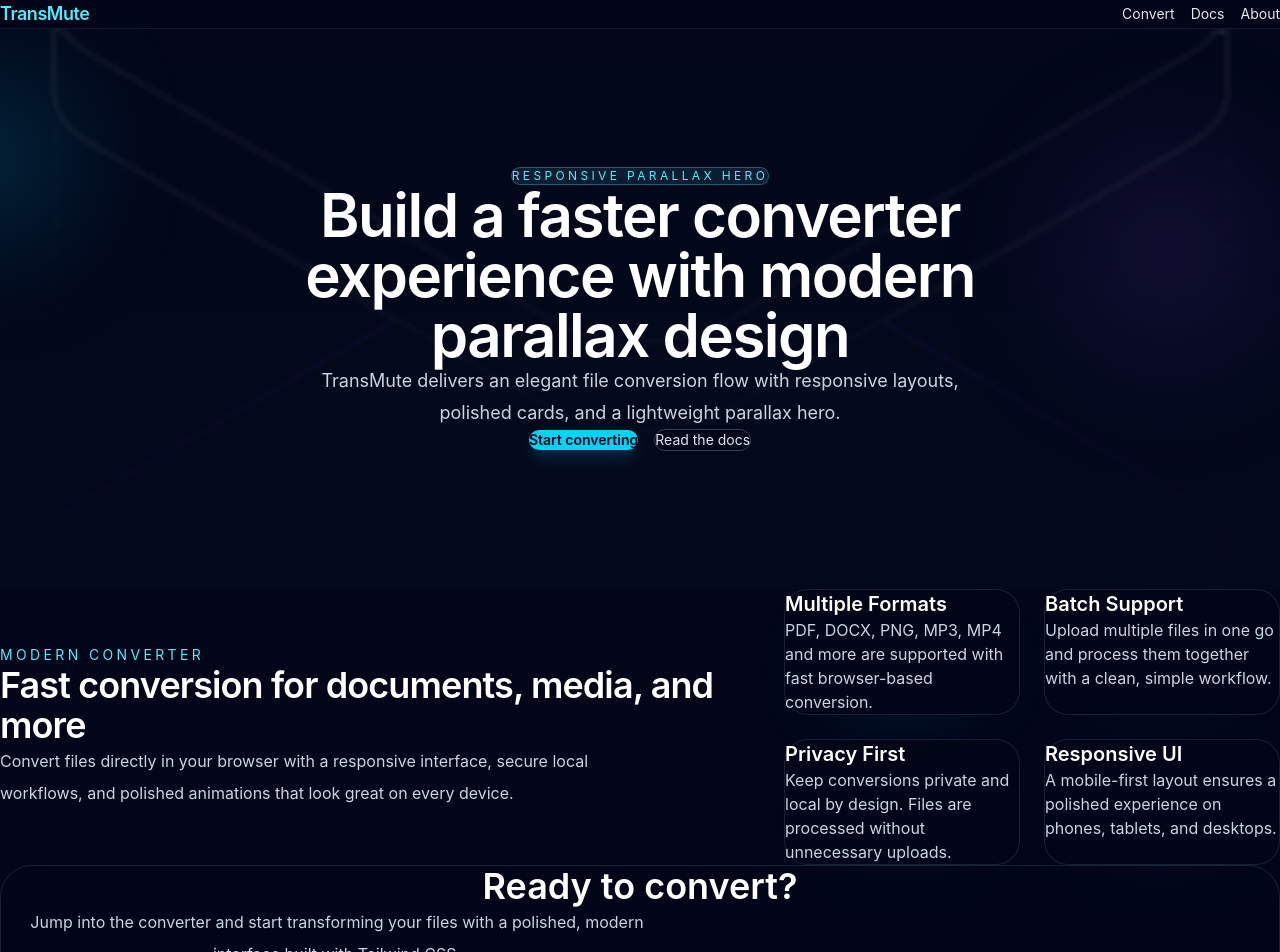
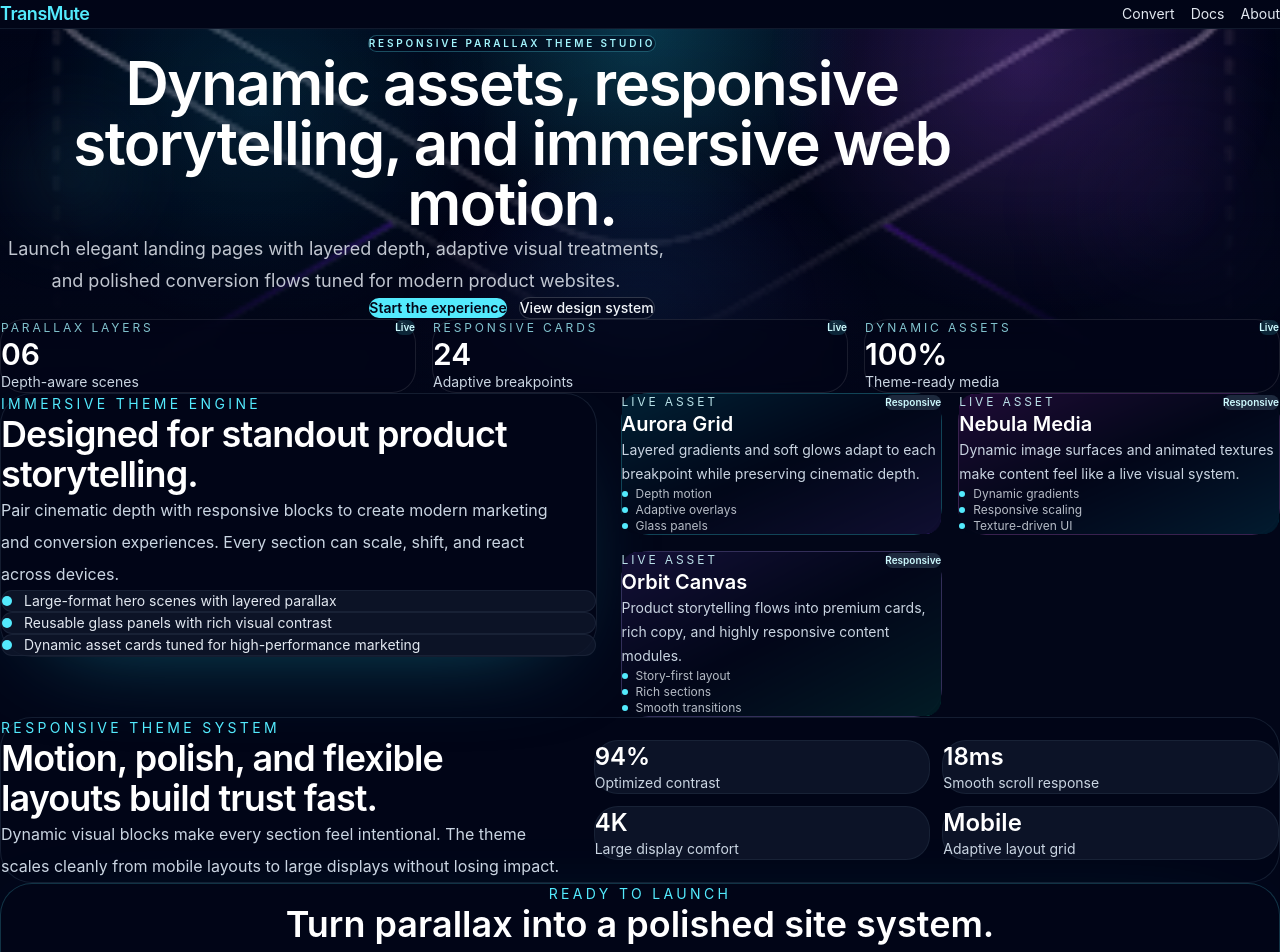
Before and after one commit to Dominic-SR/TransMute, a React (Vite) app: page / in a window 1280 px wide. Shown: the top 952 px of the page. Built offline with nearby package versions, Linux system fonts and the light colour scheme.

Commit message:
file changes

```diff
--- a/src/components/ParallaxHero.tsx
+++ b/src/components/ParallaxHero.tsx
@@ -1,37 +1,108 @@
+import { useEffect, useMemo, useState } from 'react'
 import { Link } from 'react-router-dom'
 
+const heroMetrics = [
+  { label: 'Parallax layers', value: '06', detail: 'Depth-aware scenes' },
+  { label: 'Responsive cards', value: '24', detail: 'Adaptive breakpoints' },
+  { label: 'Dynamic assets', value: '100%', detail: 'Theme-ready media' },
+]
+
 export default function ParallaxHero() {
+  const [scrollY, setScrollY] = useState(0)
+
+  useEffect(() => {
+    let frame = 0
+
+    const updateScroll = () => {
+      cancelAnimationFrame(frame)
+      frame = requestAnimationFrame(() => setScrollY(window.scrollY))
+    }
+
+    updateScroll()
+    window.addEventListener('scroll', updateScroll, { passive: true })
+
+    return () => {
+      cancelAnimationFrame(frame)
+      window.removeEventListener('scroll', updateScroll)
+    }
+  }, [])
+
+  const layerTransforms = useMemo(() => ({
+    base: `translate3d(0, ${scrollY * 0.18}px, 0)`,
+    mid: `translate3d(0, ${scrollY * 0.28}px, 0)`,
+    front: `translate3d(0, ${scrollY * 0.36}px, 0)`,
+  }), [scrollY])
+
   return (
     <section className="relative overflow-hidden">
-      <div className="hero-bg absolute inset-0 bg-fixed" />
-      <div className="absolute inset-0 bg-slate-950/80" />
-      <div className="absolute -left-24 top-12 h-40 w-40 rounded-full bg-cyan-400/20 blur-3xl" />
-      <div className="absolute right-0 top-28 h-56 w-56 rounded-full bg-violet-500/10 blur-3xl" />
+      <div
+        className="absolute inset-0 bg-cover bg-center"
+        style={{
+          backgroundImage: `linear-gradient(180deg, rgba(2,6,23,0.2), rgba(2,6,23,0.88)), url('/src/assets/hero.png')`,
+          transform: layerTransforms.base,
+          backgroundAttachment: 'fixed',
+        }}
+      />
+      <div className="absolute inset-0 bg-[radial-gradient(circle_at_top,rgba(34,211,238,0.25),transparent_30%),radial-gradient(circle_at_bottom,rgba(76,29,149,0.3),transparent_35%)]" />
+      <div
+        className="absolute inset-0 opacity-80"
+        style={{
+          backgroundImage: 'radial-gradient(circle at 20% 20%, rgba(14,116,144,0.32), transparent 22%), radial-gradient(circle at 80% 10%, rgba(168,85,247,0.34), transparent 24%), radial-gradient(circle at 50% 80%, rgba(8,145,178,0.24), transparent 26%)',
+          transform: layerTransforms.mid,
+          filter: 'blur(0.2px)',
+        }}
+      />
+      <div className="absolute inset-0 bg-gradient-to-b from-transparent via-slate-950/20 to-slate-950/90" />
 
-      <div className="relative mx-auto flex min-h-[70vh] max-w-7xl flex-col items-center justify-center px-6 py-24 text-center text-slate-100 sm:py-32 lg:px-8">
-        <span className="rounded-full border border-cyan-300/30 bg-cyan-300/10 px-4 py-1 text-xs uppercase tracking-[0.28em] text-cyan-300">
-          Responsive parallax hero
-        </span>
-        <h1 className="mt-8 max-w-4xl text-4xl font-semibold tracking-tight text-white sm:text-5xl lg:text-6xl">
-          Build a faster converter experience with modern parallax design
+      <div className="absolute left-6 top-24 hidden h-24 w-24 rounded-full border border-cyan-300/40 bg-cyan-300/10 blur-2xl md:block" style={{ transform: `translate3d(0, ${scrollY * 0.22}px, 0)` }} />
+      <div className="absolute right-10 top-28 hidden h-32 w-32 rounded-full border border-violet-300/30 bg-violet-500/10 blur-3xl lg:block" style={{ transform: `translate3d(0, ${scrollY * 0.14}px, 0)` }} />
+
+      <div className="relative mx-auto max-w-7xl px-6 py-24 sm:px-8 sm:py-28 lg:px-10 lg:py-32">
+        <div className="mx-auto max-w-5xl text-center">
+          <div className="inline-flex items-center rounded-full border border-cyan-300/30 bg-slate-950/55 px-4 py-2 text-[10px] font-semibold uppercase tracking-[0.28em] text-cyan-200 backdrop-blur">
+            Responsive parallax theme studio
+          </div>
+
+          <h1 className="mt-8 text-4xl font-semibold tracking-tight text-white sm:text-5xl lg:text-6xl">
+            Dynamic assets, responsive storytelling, and immersive web motion.
           </h1>
-        <p className="mx-auto mt-6 max-w-2xl text-base leading-8 text-slate-300 sm:text-lg">
-          TransMute delivers an elegant file conversion flow with responsive layouts, polished cards, and a lightweight parallax hero.
+
+          <p className="mx-auto mt-6 max-w-2xl text-base leading-8 text-slate-200/85 sm:text-lg">
+            Launch elegant landing pages with layered depth, adaptive visual treatments, and polished conversion flows tuned for modern product websites.
           </p>
 
-        <div className="mt-10 flex flex-col items-center justify-center gap-4 sm:flex-row">
+          <div className="mt-10 flex flex-col items-center justify-center gap-3 sm:flex-row">
             <Link
               to="/convert"
-            className="inline-flex rounded-full bg-cyan-400 px-6 py-3 text-sm font-semibold text-slate-950 shadow-lg shadow-cyan-500/20 transition hover:bg-cyan-300"
+              className="inline-flex rounded-full bg-cyan-300 px-6 py-3 text-sm font-semibold text-slate-950 shadow-[0_20px_80px_-28px_rgba(34,211,238,0.9)] transition hover:bg-cyan-200"
             >
-            Start converting
+              Start the experience
             </Link>
             <Link
               to="/docs"
-            className="inline-flex rounded-full border border-slate-700 bg-slate-950/80 px-6 py-3 text-sm text-slate-200 transition hover:border-cyan-300 hover:text-white"
+              className="inline-flex rounded-full border border-slate-200/20 bg-slate-950/55 px-6 py-3 text-sm font-medium text-slate-100 backdrop-blur transition hover:border-cyan-200/60 hover:text-white"
             >
-            Read the docs
+              View design system
             </Link>
+          </div>
+        </div>
+
+        <div className="mt-12 grid gap-4 sm:grid-cols-3" style={{ transform: layerTransforms.front }}>
+          {heroMetrics.map((metric) => (
+            <div
+              key={metric.label}
+              className="rounded-3xl border border-white/10 bg-slate-950/65 p-5 text-left shadow-[0_30px_90px_-50px_rgba(34,211,238,0.65)] backdrop-blur"
+            >
+              <div className="flex items-start justify-between gap-3">
+                <div>
+                  <p className="text-xs uppercase tracking-[0.24em] text-cyan-200/80">{metric.label}</p>
+                  <p className="mt-3 text-3xl font-semibold text-white">{metric.value}</p>
+                </div>
+                <span className="mt-1 rounded-full bg-cyan-300/15 px-2.5 py-1 text-[10px] font-semibold text-cyan-100">Live</span>
+              </div>
+              <p className="mt-3 text-sm text-slate-300">{metric.detail}</p>
+            </div>
+          ))}
         </div>
       </div>
     </section>
--- a/src/index.css
+++ b/src/index.css
@@ -32,6 +32,13 @@ body {
   color: #ffffff;
 }
 
+body {
+  background:
+    radial-gradient(circle at top, rgba(8, 145, 178, 0.12), transparent 28%),
+    radial-gradient(circle at bottom, rgba(109, 40, 217, 0.16), transparent 30%),
+    #020617;
+}
+
 .hero-bg {
   background-image: linear-gradient(180deg, rgba(15, 23, 42, 0.45), rgba(15, 23, 42, 0.95)), url('/src/assets/hero.png');
   background-repeat: no-repeat;
@@ -39,6 +46,13 @@ body {
   background-size: cover;
 }
 
+.glass-panel {
+  background: rgba(2, 6, 23, 0.72);
+  border: 1px solid rgba(14, 116, 144, 0.2);
+  backdrop-filter: blur(10px);
+  box-shadow: 0 20px 80px -45px rgba(14, 116, 144, 0.65);
+}
+
 @media (min-width: 768px) {
   .hero-bg {
     background-attachment: fixed;
--- a/src/pages/Home.tsx
+++ b/src/pages/Home.tsx
@@ -1,49 +1,132 @@
 import ParallaxHero from '../components/ParallaxHero'
+
+const dynamicAssets = [
+  {
+    title: 'Aurora Grid',
+    description: 'Layered gradients and soft glows adapt to each breakpoint while preserving cinematic depth.',
+    accent: 'from-cyan-400/90 via-slate-950/70 to-violet-500/70',
+    stats: ['Depth motion', 'Adaptive overlays', 'Glass panels'],
+    tone: 'border-cyan-300/20 bg-cyan-400/10',
+  },
+  {
+    title: 'Nebula Media',
+    description: 'Dynamic image surfaces and animated textures make content feel like a live visual system.',
+    accent: 'from-fuchsia-500/90 via-slate-950/65 to-cyan-400/70',
+    stats: ['Dynamic gradients', 'Responsive scaling', 'Texture-driven UI'],
+    tone: 'border-fuchsia-300/15 bg-fuchsia-500/10',
+  },
+  {
+    title: 'Orbit Canvas',
+    description: 'Product storytelling flows into premium cards, rich copy, and highly responsive content modules.',
+    accent: 'from-violet-500/90 via-slate-950/70 to-emerald-400/70',
+    stats: ['Story-first layout', 'Rich sections', 'Smooth transitions'],
+    tone: 'border-violet-300/20 bg-violet-500/10',
+  },
+]
 
 export default function Home() {
   return (
-    <div className="space-y-16">
+    <div className="space-y-16 pb-10">
       <ParallaxHero />
 
       <section className="mx-auto max-w-7xl px-6 sm:px-8">
-        <div className="grid gap-10 lg:grid-cols-[1.2fr_0.8fr] lg:items-center">
-          <div className="space-y-6">
-            <p className="text-sm uppercase tracking-[0.24em] text-cyan-300">Modern converter</p>
-            <h2 className="text-3xl font-semibold tracking-tight text-white sm:text-4xl">
-              Fast conversion for documents, media, and more
+        <div className="grid gap-6 lg:grid-cols-[0.95fr_1.05fr] lg:items-start">
+          <div className="rounded-[2rem] border border-slate-800/70 bg-slate-950/78 p-8 shadow-[0_30px_100px_-55px_rgba(34,211,238,0.5)]">
+            <p className="text-sm uppercase tracking-[0.24em] text-cyan-300">Immersive theme engine</p>
+            <h2 className="mt-4 text-3xl font-semibold tracking-tight text-white sm:text-4xl">
+              Designed for standout product storytelling.
             </h2>
-            <p className="max-w-2xl text-slate-300 leading-8">
-              Convert files directly in your browser with a responsive interface, secure local workflows, and polished animations that look great on every device.
+            <p className="mt-4 max-w-xl text-slate-300 leading-8">
+              Pair cinematic depth with responsive blocks to create modern marketing and conversion experiences. Every section can scale, shift, and react across devices.
             </p>
+
+            <div className="mt-6 space-y-3 text-sm text-slate-200">
+              {[
+                'Large-format hero scenes with layered parallax',
+                'Reusable glass panels with rich visual contrast',
+                'Dynamic asset cards tuned for high-performance marketing',
+              ].map((item) => (
+                <div key={item} className="flex items-center gap-3 rounded-2xl border border-slate-800/70 bg-slate-900/80 px-4 py-3">
+                  <span className="h-2.5 w-2.5 rounded-full bg-cyan-300" />
+                  <span>{item}</span>
+                </div>
+              ))}
+            </div>
           </div>
 
-          <div className="grid gap-6 sm:grid-cols-2">
-            <div className="rounded-3xl border border-slate-800/80 bg-slate-950/70 p-6 shadow-[0_20px_80px_-50px_rgba(14,165,233,0.4)]">
-              <h3 className="text-xl font-semibold text-white">Multiple Formats</h3>
-              <p className="mt-3 text-slate-300">PDF, DOCX, PNG, MP3, MP4 and more are supported with fast browser-based conversion.</p>
+          <div className="grid gap-4 sm:grid-cols-2">
+            {dynamicAssets.map((asset) => (
+              <article
+                key={asset.title}
+                className={`group rounded-[1.75rem] border p-6 ${asset.tone} transition-transform duration-300 hover:-translate-y-1`}
+              >
+                <div className={`rounded-2xl bg-gradient-to-br ${asset.accent} p-[1px]`}>
+                  <div className="rounded-[calc(1rem-1px)] bg-slate-950/85 p-5">
+                    <div className="flex items-center justify-between">
+                      <p className="text-xs uppercase tracking-[0.24em] text-cyan-100/90">Live asset</p>
+                      <span className="rounded-full bg-slate-800 px-2.5 py-1 text-[10px] font-semibold text-cyan-100">
+                        Responsive
+                      </span>
+                    </div>
+
+                    <h3 className="mt-5 text-xl font-semibold text-white">{asset.title}</h3>
+                    <p className="mt-3 text-sm leading-6 text-slate-300">{asset.description}</p>
+
+                    <ul className="mt-5 space-y-2 text-xs text-slate-200/80">
+                      {asset.stats.map((stat) => (
+                        <li key={stat} className="flex items-center gap-2">
+                          <span className="h-1.5 w-1.5 rounded-full bg-cyan-300" />
+                          <span>{stat}</span>
+                        </li>
+                      ))}
+                    </ul>
+                  </div>
+                </div>
+              </article>
+            ))}
+          </div>
+        </div>
+      </section>
+
+      <section className="mx-auto max-w-7xl px-6 sm:px-8">
+        <div className="rounded-[2rem] border border-slate-800/70 bg-slate-950/86 p-8 sm:p-10">
+          <div className="grid gap-8 lg:grid-cols-[0.9fr_1.1fr] lg:items-center">
+            <div>
+              <p className="text-sm uppercase tracking-[0.24em] text-cyan-300">Responsive theme system</p>
+              <h2 className="mt-4 text-3xl font-semibold tracking-tight text-white sm:text-4xl">
+                Motion, polish, and flexible layouts build trust fast.
+              </h2>
+              <p className="mt-4 text-slate-300 leading-8">
+                Dynamic visual blocks make every section feel intentional. The theme scales cleanly from mobile layouts to large displays without losing impact.
+              </p>
             </div>
-            <div className="rounded-3xl border border-slate-800/80 bg-slate-950/70 p-6 shadow-[0_20px_80px_-50px_rgba(125,211,252,0.16)]">
-              <h3 className="text-xl font-semibold text-white">Batch Support</h3>
-              <p className="mt-3 text-slate-300">Upload multiple files in one go and process them together with a clean, simple workflow.</p>
-            </div>
-            <div className="rounded-3xl border border-slate-800/80 bg-slate-950/70 p-6 shadow-[0_20px_80px_-50px_rgba(14,165,233,0.2)]">
-              <h3 className="text-xl font-semibold text-white">Privacy First</h3>
-              <p className="mt-3 text-slate-300">Keep conversions private and local by design. Files are processed without unnecessary uploads.</p>
-            </div>
-            <div className="rounded-3xl border border-slate-800/80 bg-slate-950/70 p-6 shadow-[0_20px_80px_-50px_rgba(129,140,248,0.18)]">
-              <h3 className="text-xl font-semibold text-white">Responsive UI</h3>
-              <p className="mt-3 text-slate-300">A mobile-first layout ensures a polished experience on phones, tablets, and desktops.</p>
+
+            <div className="grid gap-3 sm:grid-cols-2">
+              {[
+                ['94%', 'Optimized contrast'],
+                ['18ms', 'Smooth scroll response'],
+                ['4K', 'Large display comfort'],
+                ['Mobile', 'Adaptive layout grid'],
+              ].map(([value, label]) => (
+                <div key={label} className="rounded-3xl border border-slate-800/70 bg-slate-900/85 p-5">
+                  <p className="text-2xl font-semibold text-white">{value}</p>
+                  <p className="mt-2 text-sm text-slate-300">{label}</p>
+                </div>
+              ))}
             </div>
           </div>
         </div>
       </section>
 
       <section className="mx-auto max-w-7xl px-6 sm:px-8">
-        <div className="rounded-[2rem] border border-slate-800/80 bg-slate-950/80 p-10 text-center shadow-xl shadow-slate-950/30 sm:p-12">
-          <h2 className="text-3xl font-semibold text-white sm:text-4xl">Ready to convert?</h2>
-          <p className="mx-auto mt-4 max-w-2xl text-slate-300 leading-8">Jump into the converter and start transforming your files with a polished, modern interface built with Tailwind CSS.</p>
-          <a href="/convert" className="mt-8 inline-flex rounded-full bg-cyan-400 px-8 py-3 text-sm font-semibold text-slate-950 transition hover:bg-cyan-300">
-            Go to Converter
+        <div className="rounded-[2rem] border border-cyan-300/20 bg-slate-950/85 p-10 text-center shadow-[0_40px_120px_-60px_rgba(34,211,238,0.8)] sm:p-12">
+          <p className="text-sm uppercase tracking-[0.24em] text-cyan-300">Ready to launch</p>
+          <h2 className="mt-4 text-3xl font-semibold text-white sm:text-4xl">Turn parallax into a polished site system.</h2>
+          <p className="mx-auto mt-4 max-w-2xl text-slate-300 leading-8">
+            Create standout product pages, campaign homes, and conversion flows using dynamic assets, responsive layouts, and layered visual storytelling.
+          </p>
+          <a href="/convert" className="mt-8 inline-flex rounded-full bg-cyan-300 px-8 py-3 text-sm font-semibold text-slate-950 transition hover:bg-cyan-200">
+            Start your build
           </a>
         </div>
       </section>
```
Lines whose indentation alone changed are shown as unchanged.
